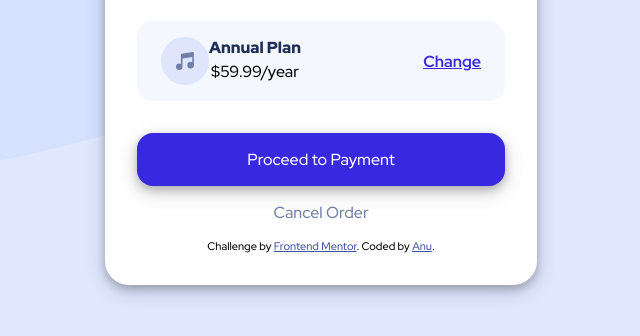
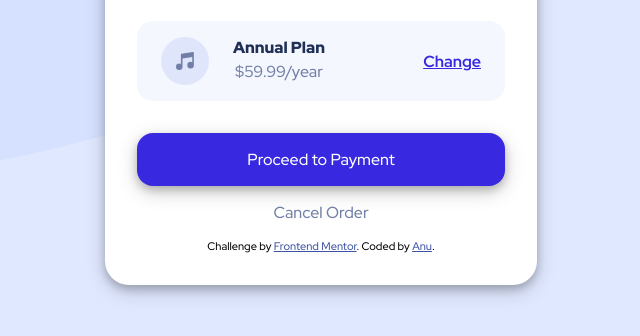
Before and after one commit to anu-codes/subscription-order-summary-card, a plain HTML site: page index.html in a window 1280 px wide. Shown: the part 476-812 px from the top of the page, without its empty margins (319-959 px from the left). Drawn offline with Linux system fonts and the light colour scheme.

Commit message:
Final Commit

```diff
--- a/style.css
+++ b/style.css
@@ -79,7 +79,7 @@ img[id="hero"]{
   justify-content: space-between;
 }
 
-.plan-container-left > span {
+.plan-container-left > div {
   margin-left: 1.5em;
   color: var(--desaturated-blue);
 }
```
